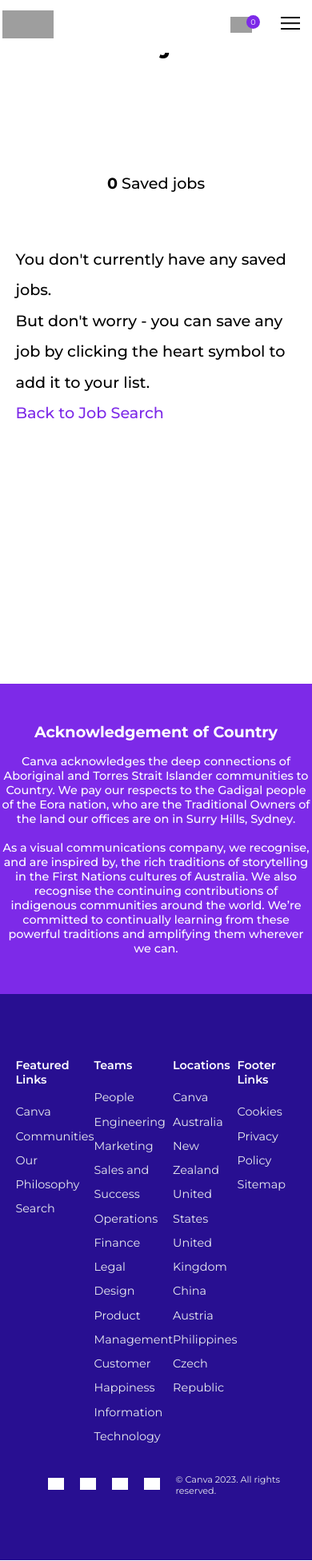
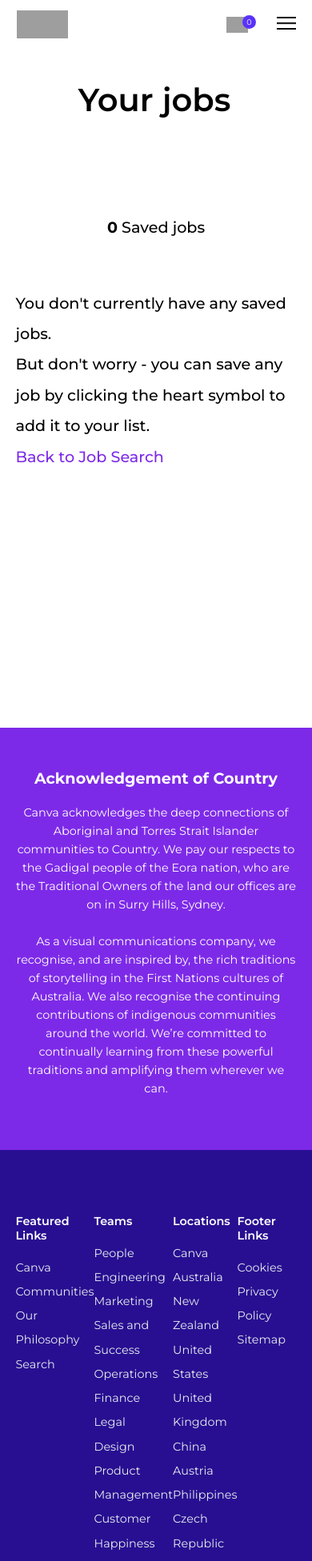
Before and after one commit to daveanthonyc/Canva-Job-Page, a React (Vite) app: page /saved-jobs in a window 390 px wide. Shown: the top 1952 px of the page at 80% size. Built offline with nearby package versions, Linux system fonts and the light colour scheme; grey boxes are pictures that could not be loaded.

Commit message:
added acknowledgement section padding and optimised dropdown widths

```diff
--- a/src/assets/css/DropDownFilter.css
+++ b/src/assets/css/DropDownFilter.css
@@ -20,7 +20,7 @@
     height: 3.4rem;
     width: 100%;
     border: none;
-    border-right: 16px solid transparent;
+    border-right: 24px solid transparent;
     position: relative;
     box-shadow: 0 0 0 2px var(--clr-primary-purple);
     outline: none;
--- a/src/assets/css/Footer.css
+++ b/src/assets/css/Footer.css
@@ -68,6 +68,21 @@
     margin-left: auto;
 }
 
+@media(max-width: 1000px ) {
+    .social {
+        flex-direction: column;
+        gap: 20px;
+        align-items: center;
+        margin-top: 3.5rem;
+        margin-inline: auto;
+    }
+
+    .social-list {
+        margin-bottom: 1.5rem;
+        padding: 0;
+    }
+}
+
 .social-logo {
     width: 20px;
 }
--- a/src/assets/css/MainJobListingsView.css
+++ b/src/assets/css/MainJobListingsView.css
@@ -21,7 +21,7 @@
     margin-inline: auto;
     display: flex;
     justify-content: center;
-    width: min(90%, 1400px)
+    width: min(90%, 1400px);
 }
 
 .results {
@@ -103,7 +103,6 @@
     }
 
     .search-button {
-        height: 0.8rem;
         margin-top: 1rem;
     }
 }
@@ -116,18 +115,7 @@
 
 @media (max-width: 575px) {
     .form-control {
-        width: 300px;
-    }
-
-    .form-group {
-    }
-
-    .form-flex {
-        /* display: flex; */
-    }
-
-    .form-flex > * + * {
-        /* margin-top: 1rem; */
+        width: auto;
     }
 
     .search-button {
@@ -143,19 +131,6 @@
     outline: none;
 }
 
-.form-control::before {
-    content:'';
-    width: 100px;
-    height: 100px;
-    background-color: #0e1318;
-    display: block;
-    position: relative;
-    bottom: 0px;
-    right: -30px;
-    /* background: url('https://cdn3.iconfinder.com/data/icons/feather-5/24/search-512.png'); */
-    z-index: 30;
-}
-
 fieldset {
     border: none;
 }
@@ -163,7 +138,6 @@
 main {
     padding-bottom: 20rem;
 }
-
 
 .form-group {
     width: 100%;
--- a/src/assets/css/Navbar.css
+++ b/src/assets/css/Navbar.css
@@ -11,7 +11,7 @@
     --clr-primary-dark: #293039;
 }
 
-header {
+.header {
     padding-inline: 2rem;
     padding-block: 1.3rem;
 
@@ -24,7 +24,6 @@
 
 .container-fluid {
     margin-inline: auto;
-    /* padding-inline: 0.8rem */
 }
 
 .button {
@@ -95,7 +94,7 @@
 }
 
 .saved-job-counter {
-    background-color: var(--clr-primary-purple);
+    background-color: var(--clr-primary-darker-purple);
     width: 17px;
     aspect-ratio: 1;
     border-radius: 50%;
@@ -127,9 +126,10 @@
     }
 }
 
-@media (max-width: 1000px) {
-    header {
-        padding-inline: 0.2rem;
+@media (max-width: 1030px) {
+    .header {
+        padding-left: 1.3rem;
+        padding-right: 0.5rem;
         padding-block: 0.8rem;
     }
     .navbar-nav {
--- a/src/assets/css/SectionAcknowledge.css
+++ b/src/assets/css/SectionAcknowledge.css
@@ -3,8 +3,11 @@
     background-color: var(--clr-primary-purple);
     color: white;
     font-size: 0.9rem;
-    font-weight: 500;
-    padding-block: 3rem;
+    font-weight: 400;
+    padding-top: 3rem;
+    padding-bottom: 4rem;
+    line-height: 1.6;
+    padding-inline: 5%;
 }
 
 .section-acknowledgement h3 {
@@ -19,3 +22,33 @@
 .section-acknowledgement > *+* {
     margin-top: 1rem;
 }
+
+@media(max-width: 1600px) {
+    .section-acknowledgement > * {
+        max-width: 109ch;
+    }
+}
+
+@media(max-width: 1400px) {
+    .section-acknowledgement > * {
+        max-width: 97ch;
+    }
+}
+
+@media(max-width: 1400px) {
+    .section-acknowledgement > * {
+        max-width: 80ch;
+    }
+}
+
+@media(max-width: 990px) {
+    .section-acknowledgement > * {
+        max-width: 72ch;
+    }
+}
+
+@media(max-width: 770px) {
+    .section-acknowledgement > * {
+        max-width: 53ch;
+    }
+}
--- a/src/assets/css/SectionTypeWriterHero.css
+++ b/src/assets/css/SectionTypeWriterHero.css
@@ -1,7 +1,8 @@
 .hero {
-    padding-top: 11rem;
-    padding-bottom: 4rem;
+    padding-top: 9.5rem;
+    padding-bottom: 3.5rem;
     margin-inline: auto;
+    line-height: 1.35;
 }
 
 .hero-heading {
@@ -74,7 +75,7 @@
   .highlight-box {
       position: relative;
       animation: fade-in-border 0s ease-in-out 1.7s forwards;
-      border: 5px solid rgba(0,0,0,0);
+      border: 4px solid rgba(0,0,0,0);
     }
 
     @keyframes fade-in-bg-color {
@@ -91,8 +92,8 @@
         display: block;
         position: absolute;
         background-color: rgba(0,0,0,0);
-        width: 16px;
-        height: 16px;
+        width: 14px;
+        height: 14px;
         border-radius: 50%;
         left: -10px;
         top: -10px;
@@ -104,8 +105,8 @@
     display: block;
     position: absolute;
     background-color: rgba(0,0,0,0);
-    width: 16px;
-    height: 16px;
+    width: 14px;
+    height: 14px;
     border-radius: 50%;
     right: -10px;
     top: -10px;
@@ -122,8 +123,8 @@
     display: block;
     position: absolute;
     background-color: rgba(0,0,0,0);
-    width: 16px;
-    height: 16px;
+    width: 14px;
+    height: 14px;
     border-radius: 50%;
     right: -10px;
     bottom: -10px;
@@ -136,8 +137,8 @@
     display: block;
     position: absolute;
     background-color: rgba(0,0,0,0);
-    width: 16px;
-    height: 16px;
+    width: 14px;
+    height: 14px;
     border-radius: 50%;
     left: -10px;
     bottom: -10px;
@@ -149,10 +150,6 @@
 }
 
 @media (max-width: 1200px) {
-    /* .hero-heading {
-        font-size: 4rem;
-    } */
-
     .break {
         display: block;
     }
@@ -160,7 +157,8 @@
 
 @media (max-width: 990px) {
     .hero {
-        padding-top: 1rem;
+        padding-top: 5.5rem;
+        padding-bottom: 2.5rem;
     }
 
     .hero-heading {
```
